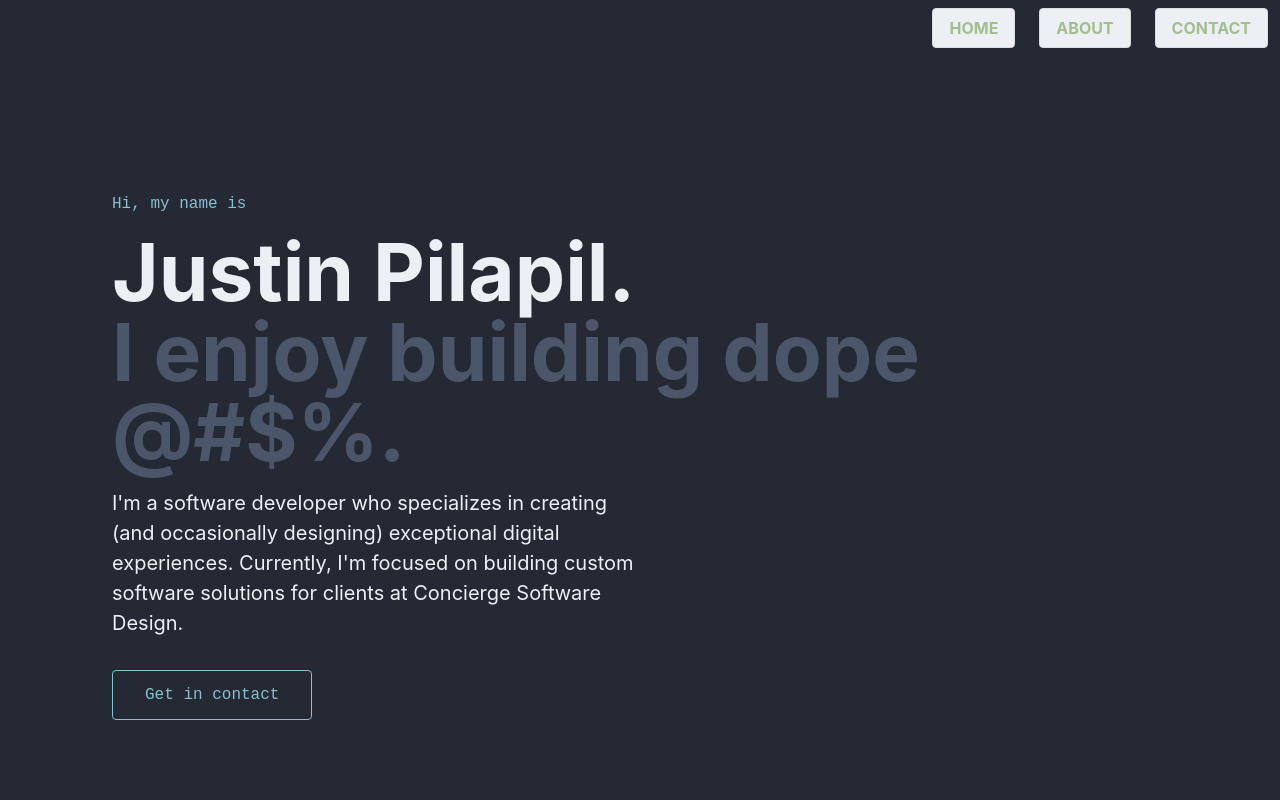
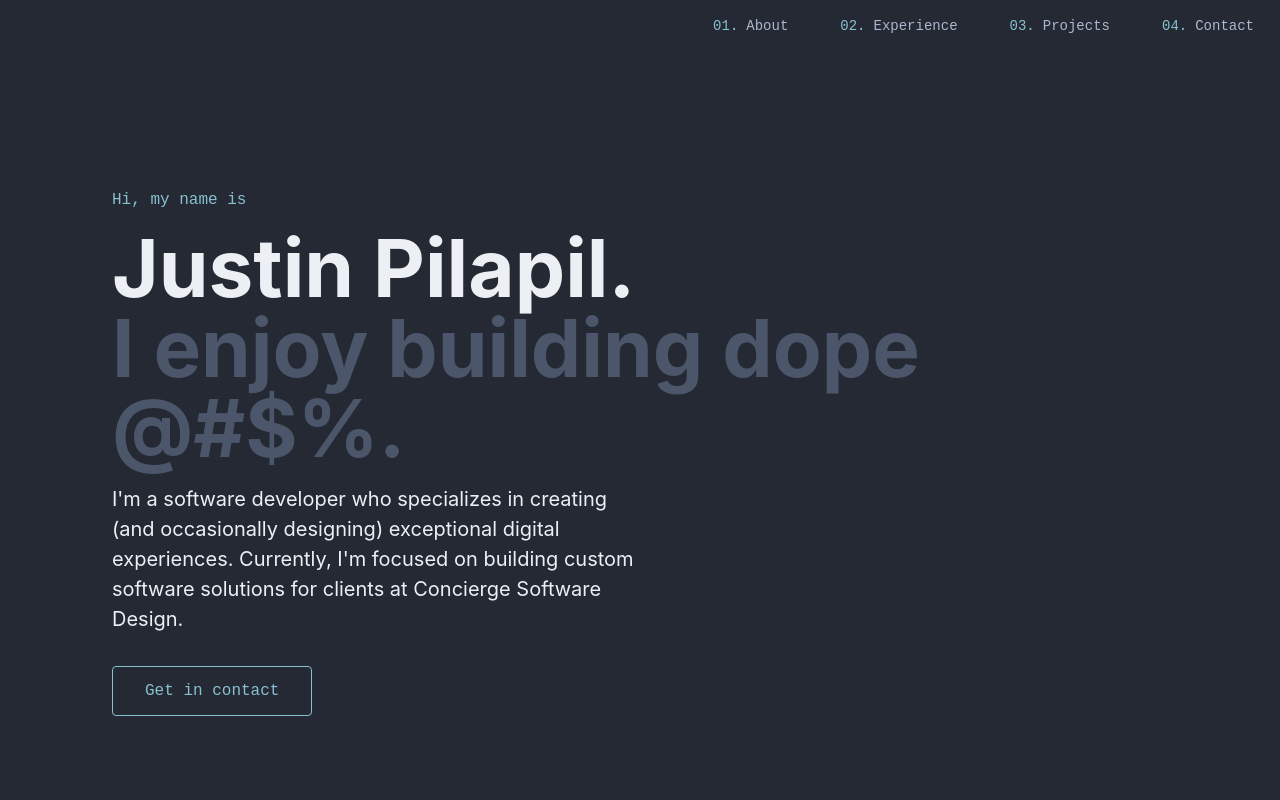
Before and after one commit to jpilapil/portfolio2022, a Next.js app: page / in a window 1280 px wide. Shown: the top 800 px of the page. Built offline with nearby package versions, Linux system fonts and the light colour scheme.

Commit message:
style nav

```diff
--- a/components/jobs/index.jsx
+++ b/components/jobs/index.jsx
@@ -36,7 +36,7 @@ export default function Jobs() {
   ];
 
   return (
-    <section id="jobs" className="section is-medium">
+    <section id="experience" className="section is-medium">
       <h1 className={`${styles.header} has-text-left`}>Previous Roles</h1>
       <div className="columns">
         <div className="column is-4">
--- a/components/navigation/Navigation.jsx
+++ b/components/navigation/Navigation.jsx
@@ -32,6 +32,8 @@ if (typeof window === "object") {
 // use state dummy
 
 export default function Navigation() {
+  const sections = ["About", "Experience", "Projects", "Contact"];
+
   return (
     <nav
       className={`${styles.nav} navbar`}
@@ -54,21 +56,13 @@ export default function Navigation() {
 
       <div className="navbar-menu has-text-right" id="navMenu">
         <div className="navbar-end">
-          <div className="navbar-item">
-            <Link href="/">
-              <a className={`${styles.navBtn} button nav-link`}>HOME</a>
-            </Link>
-          </div>
-          <div className="navbar-item">
-            <Link href="/about">
-              <a className={`${styles.navBtn} button nav-link`}>ABOUT</a>
-            </Link>
-          </div>
-          <div className="navbar-item">
-            <Link href="/contact">
-              <a className={`${styles.navBtn} button nav-link`}>CONTACT</a>
-            </Link>
-          </div>
+          {sections.map((section, i) => (
+            <div className="navbar-item" key={i}>
+              <Link href={`#${section}`}>
+                <a className={`${styles.navBtn} button nav-link`}>{section}</a>
+              </Link>
+            </div>
+          ))}
         </div>
       </div>
     </nav>
--- a/components/navigation/Navigation.module.scss
+++ b/components/navigation/Navigation.module.scss
@@ -1,30 +1,39 @@
 @import "../../styles/colors.scss";
+@import "../../styles/fonts.scss";
 
 .nav {
    background-color: $background;
 
-   // display: absolute;
-   // top: 0;
-   // -webkit-transform: rotate(90deg);
-   // -ms-transform: rotate(90deg);
-   // transform: rotate(90deg);
-   // -webkit-transform-origin: top left;
-   // -ms-transform-origin: top left;
-   // transform-origin: top left;
-   // position: fixed;
-   // left: 100%;
-   // // padding-left: 20px;
-   // width: 100vh;
-   // -o-text-overflow: clip;
-   // text-overflow: clip;
-   // white-space: nowrap;
-   // overflow: hidden;
+   span {
+      color: $ice;
+   }
 }
 
+
+
 .navBtn{
-   color: $green;
-   font-weight: bold;
-// &:hover {
-//       color: $light-blue;
-//    }
+   font-size: .875rem;
+   color: $light-blue;
+   font-family: $fontFamilySecondary;
+   background-color: $background;
+   border: none;
+
+   &:hover {
+      color: $ice;
+   }
+
+   &:focus {
+      color: $ice;
+   }
+
+
+   &::before {
+      color: $ice;
+
+      font-family: $fontFamilySecondary;
+      counter-increment: item;
+      content: "0" counter(item) ".";
+      font-weight: 400;
+      padding-right: .5rem;
+   }
 }
--- a/pages/app.scss
+++ b/pages/app.scss
@@ -32,7 +32,10 @@ body {
    // @media only screen and (max-width: 768px) {
    //       font-size: 1.125rem;
    //    }
-   // overflow-x: hidden;=
+   // overflow-x: hidden;
+
+   // for nav increment
+   counter-reset: item;
 }
 
 h1,
--- a/styles/_custom_bulma.scss
+++ b/styles/_custom_bulma.scss
@@ -13,16 +13,10 @@ $text: $black;
 // Tables
 $table-color: $white;
 
-// Box
-// $box-background-color: hsla(0, 0%, 8%, 0.721);
-// // $box-background-color: $background;
-// $box-shadow: 0 0.5em 1em -0.125em rgba($black, 1);
-// $box-radius: 0.25rem;
-// // $box-shadow: 0 0 0 1px rgba($black, 0.3);
-
-// // Input
-// $input-color: $white;
-
+// Navbar
+$navbar-background-color: $background;
+$navbar-burger-color: $ice;
+$navbar-tab-active-color: $ice;
 
 // Spacing
 $spacing-values: (
@@ -42,10 +36,6 @@ $spacing-values: (
 $control-radius: 4px;
 
 
-// $section-padding-medium: 5rem 4.5rem;
-
-// $table-cell-border-color: $background;
-
 // To successfully override the default bulma scss variables,
 // you must use the @import directive.
 @import "../node_modules/bulma/sass/utilities/mixins.sass";
```
